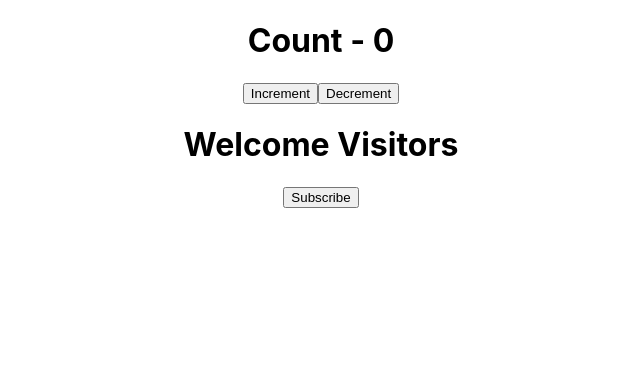
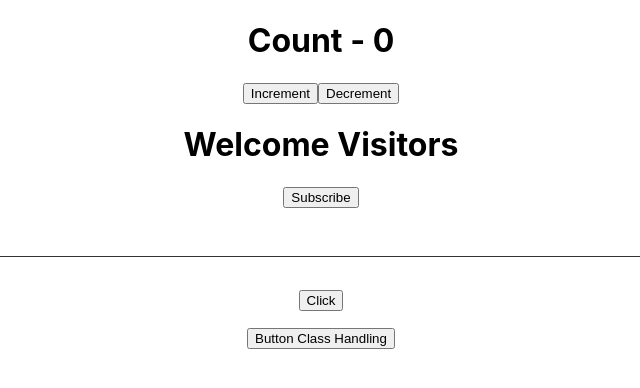
Before and after one commit to Unit-Git/ReactJS-beginner-Codevolution, a React (Create React App) app: page / in a window 1280 px wide. Shown: the top 388 px of the page, without its empty margins (319-959 px from the left). Built offline with nearby package versions, Linux system fonts and the light colour scheme.

Commit message:
event handling

```diff
--- a/src/App.js
+++ b/src/App.js
@@ -1,16 +1,26 @@
 import React from 'react';
 import './App.css';
-// import { Greet } from './components/Greet.jsx';
 import Message from './components/Message';
 import Counter from './components/Counter';
+import FunctionClick from './components/FunctionClick';
+import ClassClick from './components/ClassClick';
+
+const devider = {
+	marginBottom: '2rem',
+	marginTop: '3rem',
+	width: '100%',
+	borderBottom: '1px solid #333',
+};
 
 function App() {
 	return (
 		<div className='App'>
 			<p></p>
 			<Counter />
-
 			<Message />
+			<div style={devider}></div>
+			<FunctionClick />
+			<ClassClick />
 		</div>
 	);
 }
--- /dev/null
+++ b/src/components/ClassClick.jsx
@@ -0,0 +1,17 @@
+import React, { Component } from 'react';
+
+class ClassClick extends Component {
+	clickHandler() {
+		console.log('class button');
+	}
+
+	render() {
+		return (
+			<div style={{ marginTop: '1rem' }}>
+				<button onClick={this.clickHandler}>Button Class Handling</button>
+			</div>
+		);
+	}
+}
+
+export default ClassClick;
--- /dev/null
+++ b/src/components/FunctionClick.jsx
@@ -0,0 +1,15 @@
+import React from 'react';
+
+const FunctionClick = () => {
+	const clickHandler = () => {
+		console.log('okkk');
+	};
+
+	return (
+		<div>
+			<button onClick={clickHandler}>Click</button>
+		</div>
+	);
+};
+
+export default FunctionClick;
```
Also changed, not shown: src/components/Hello.jsx (renamed from src/components/Hello.js).
